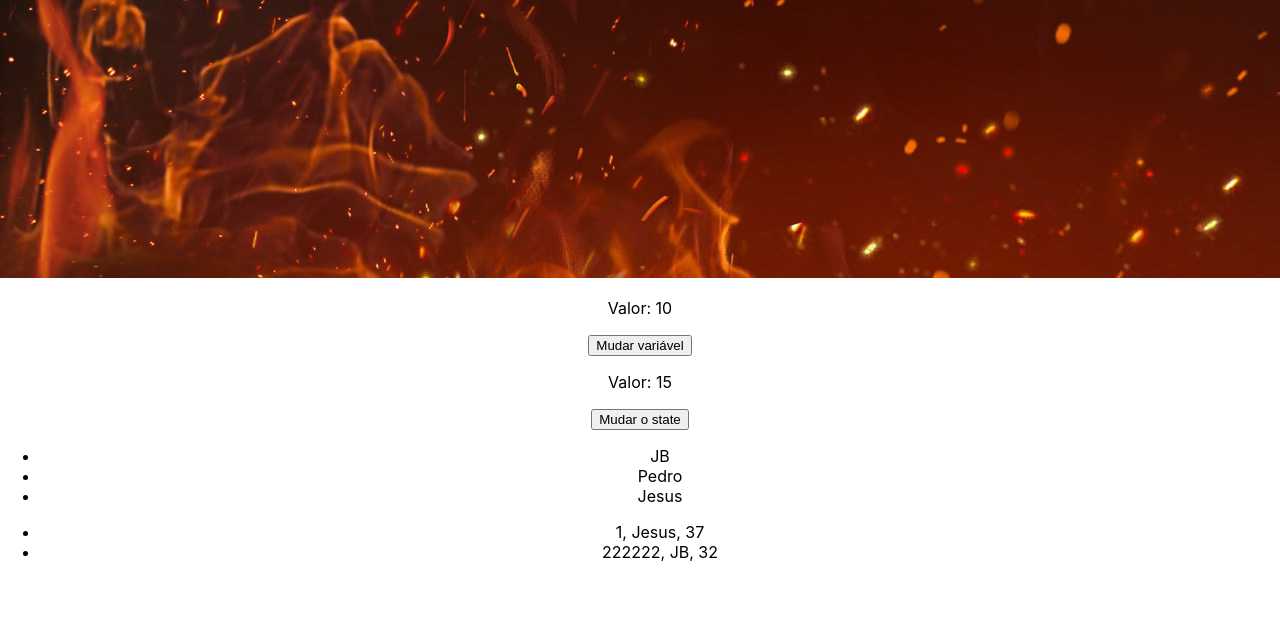
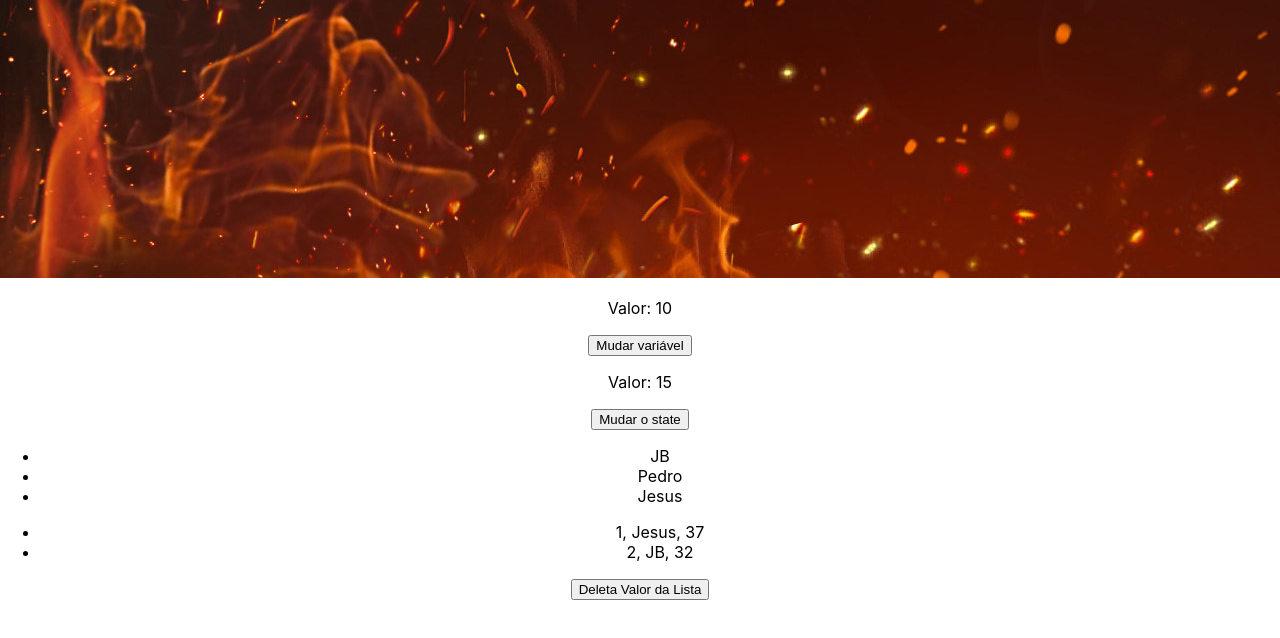
Before and after one commit to JBLimaGo/secao-3-hook-state-react, a React (Create React App) app: page / in a window 1280 px wide. Shown: the part 2077-2715 px from the top of the page. Built offline with nearby package versions, Linux system fonts and the light colour scheme.

Commit message:
Previous State - Com ele consigo deletar registros de uma lista

```diff
--- a/src/components/ListRender.js
+++ b/src/components/ListRender.js
@@ -3,10 +3,20 @@ import { useState } from "react";
 const ListRender = () => {
   const [list] = useState(["JB", "Pedro", "Jesus"]);
 
-  const [users] = useState([
+  const [users, setUsers] = useState([
     { id: 1, name: "Jesus", age: 37 },
-    { id: 222222, name: "JB", age: 32 },
+    { id: 2, name: "JB", age: 32 },
   ]);
+
+  const deleteRadom = () => {
+    const randomNumber = Math.floor(Math.random() * 3);
+
+    setUsers((prevUsers) => {
+      console.log(prevUsers);
+
+      return prevUsers.filter((user) => randomNumber !== user.id);
+    });
+  };
 
   return (
     <div>
@@ -22,6 +32,8 @@ const ListRender = () => {
           </li>
         ))}
       </ul>
+
+      <button onClick={deleteRadom}> Deleta Valor da Lista</button>
     </div>
   );
 };
```
